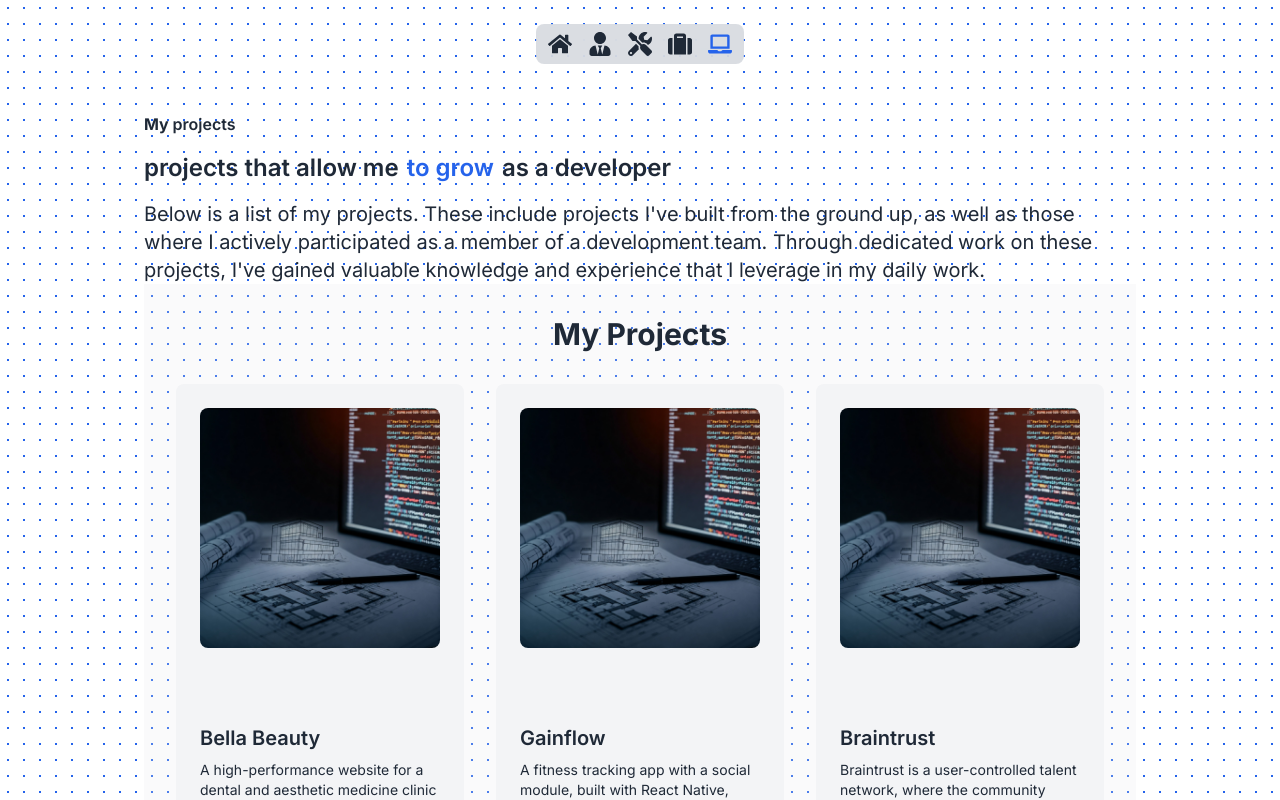
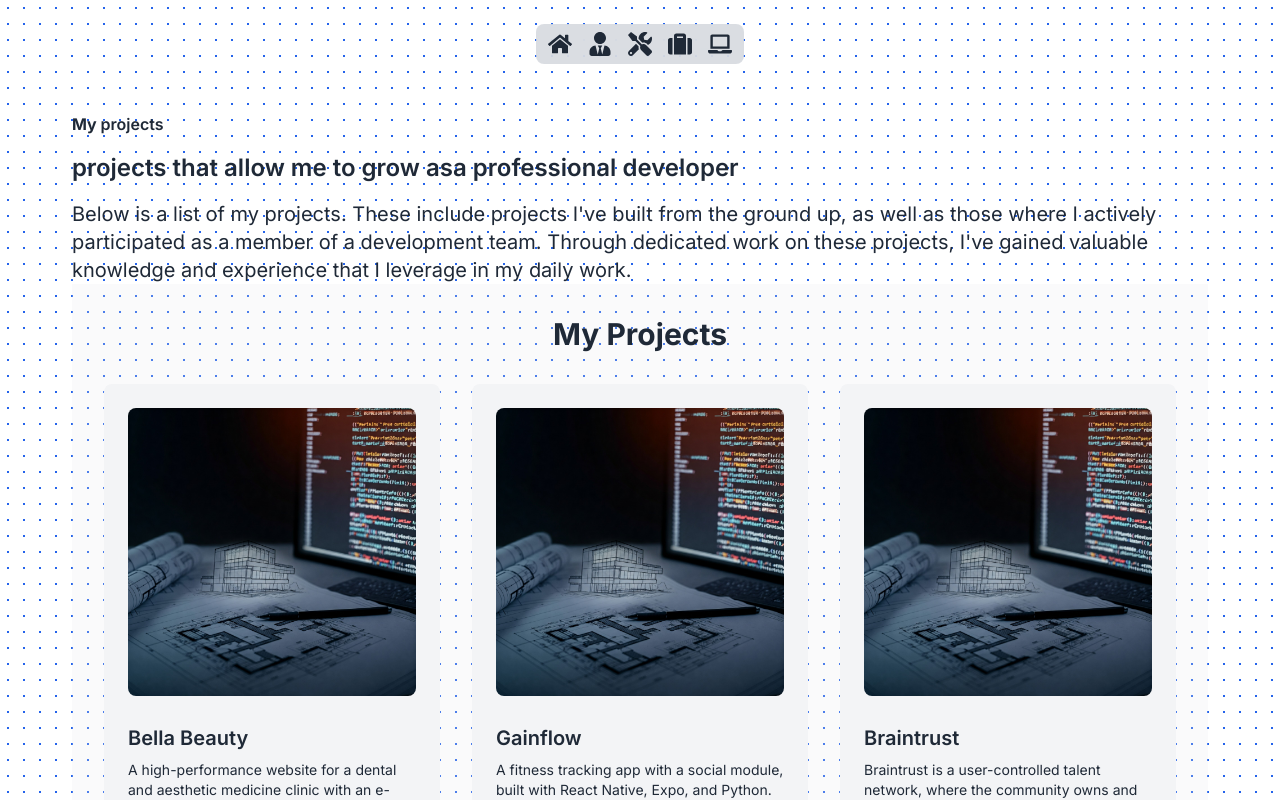
Before and after one commit to JaniecMichal/my-personal-page, a Next.js app: page /projects in a window 1280 px wide. Shown: the top 800 px of the page. Built offline with nearby package versions, Linux system fonts and the light colour scheme.

Commit message:
created PageLayout to avoid similar code

```diff
--- a/app/about/page.tsx
+++ b/app/about/page.tsx
@@ -1,29 +1,15 @@
 import { Description } from "@/design-system/description";
 import { Details } from "@/components/details";
-import { MainHeading, SubHeading } from "@/design-system/headings";
-import { Highlight } from "@/design-system/highlight";
+import { PageLayout } from "@/design-system/page-layout";
 
 export default async function About() {
 	return (
-		<section className="mx-auto px-4 md:px-6 lg:px-24">
-			<MainHeading
-				text={
-					<>
-						Something about <Highlight>me</Highlight>
-					</>
-				}
-			/>
-			<SubHeading text="Frontend Developer with ReactJS and NextJS, " />
-			<SubHeading
-				text={
-					<>
-						ready for big{" "}
-						<Highlight className="text-blue-600" hideLine>
-							challanges
-						</Highlight>
-					</>
-				}
-			/>
+		<PageLayout
+			mainHeaderNotHighlitedPart="Something about"
+			mainHeaderHighlitedPart="me"
+			subHeaderNotHighlitedPart="Frontend Developer with ReactJS and NextJS, ready for big"
+			subHeaderHighlitedPart="challanges"
+		>
 			<Description>
 				👨‍🎓💻🖥I'm an experienced and ambitious frontend developer with over 3.5 years of experience
 				in the industry. I thrive on writing clean, efficient code and have a proven track record of
@@ -44,6 +30,6 @@ export default async function About() {
 			</Description>
 
 			<Details />
-		</section>
+		</PageLayout>
 	);
 }
--- a/app/experience/page.tsx
+++ b/app/experience/page.tsx
@@ -1,29 +1,15 @@
-import { Description } from "@/design-system/description";
 import { Experience } from "@/components/experience";
-import { MainHeading, SubHeading } from "@/design-system/headings";
-import { Highlight } from "@/design-system/highlight";
+import { PageLayout } from "@/design-system/page-layout";
 
 export default async function MyExp() {
 	return (
-		<section className="mx-auto px-4 md:px-6 lg:px-24">
-			<MainHeading
-				text={
-					<>
-						My <Highlight>experience</Highlight>
-					</>
-				}
-			/>
-			<SubHeading
-				text={
-					<>
-						<Highlight className="mx-2 text-blue-600" hideLine>
-							proves
-						</Highlight>
-						my value
-					</>
-				}
-			/>
+		<PageLayout
+			mainHeaderNotHighlitedPart="My"
+			mainHeaderHighlitedPart="experience"
+			subHeaderNotHighlitedPart="prove my"
+			subHeaderHighlitedPart="value"
+		>
 			<Experience />
-		</section>
+		</PageLayout>
 	);
 }
--- a/app/projects/page.tsx
+++ b/app/projects/page.tsx
@@ -1,29 +1,15 @@
 import { Description } from "@/design-system/description";
-import { MainHeading, SubHeading } from "@/design-system/headings";
-import { Highlight } from "@/design-system/highlight";
 import { Projects } from "@/components/projects";
+import { PageLayout } from "@/design-system/page-layout";
 
 export default async function MyProjects() {
 	return (
-		<section className="mx-auto px-4 md:px-6 lg:px-24">
-			<MainHeading
-				text={
-					<>
-						My <Highlight>projects</Highlight>
-					</>
-				}
-			/>
-			<SubHeading
-				text={
-					<>
-						projects that allow me
-						<Highlight className="mx-2 text-blue-600" hideLine>
-							to grow
-						</Highlight>
-						as a developer
-					</>
-				}
-			/>
+		<PageLayout
+			mainHeaderNotHighlitedPart="My"
+			mainHeaderHighlitedPart="projects"
+			subHeaderNotHighlitedPart="projects that allow me to grow as"
+			subHeaderHighlitedPart="a professional developer"
+		>
 			<Description>
 				Below is a list of my projects. These include projects I've built from the ground up, as
 				well as those where I actively participated as a member of a development team. Through
@@ -32,6 +18,6 @@ export default async function MyProjects() {
 			</Description>
 
 			<Projects />
-		</section>
+		</PageLayout>
 	);
 }
--- a/app/skills/page.tsx
+++ b/app/skills/page.tsx
@@ -1,29 +1,16 @@
 import { Description } from "@/design-system/description";
-import { MainHeading, SubHeading } from "@/design-system/headings";
-import { Highlight } from "@/design-system/highlight";
 import { Skills } from "@/components/skills";
 import { SoftSkills } from "@/components/soft-skills";
+import { PageLayout } from "@/design-system/page-layout";
 
 export default async function MySkills() {
 	return (
-		<section className="mx-auto px-4 md:px-6 lg:px-8">
-			<MainHeading
-				text={
-					<>
-						My <Highlight>Skills</Highlight>
-					</>
-				}
-			/>
-			<SubHeading
-				text={
-					<>
-						Skills that make me capable{" "}
-						<Highlight className="text-blue-600" hideLine>
-							of great things
-						</Highlight>
-					</>
-				}
-			/>
+		<PageLayout
+			mainHeaderNotHighlitedPart="My"
+			mainHeaderHighlitedPart="skills"
+			subHeaderNotHighlitedPart="Skills that make me capable"
+			subHeaderHighlitedPart="of great things"
+		>
 			<Description>
 				Here's a list of the skills I've acquired throughout my professional career and through
 				dedicated self-improvement outside of work. I'm committed to continuous learning and
@@ -35,6 +22,6 @@ export default async function MySkills() {
 			<Skills />
 
 			<SoftSkills />
-		</section>
+		</PageLayout>
 	);
 }
--- /dev/null
+++ b/src/design-system/page-layout/index.tsx
@@ -0,0 +1,42 @@
+import { Description } from "@/design-system/description";
+import { MainHeading, SubHeading } from "@/design-system/headings";
+import { Highlight } from "@/design-system/highlight";
+
+type PageLayoutProps = {
+	mainHeaderNotHighlitedPart: string;
+	mainHeaderHighlitedPart: string;
+	subHeaderNotHighlitedPart: string;
+	subHeaderHighlitedPart: string;
+	children: React.ReactNode;
+};
+
+export const PageLayout = ({
+	mainHeaderNotHighlitedPart,
+	mainHeaderHighlitedPart,
+	subHeaderNotHighlitedPart,
+	subHeaderHighlitedPart,
+	children,
+}: PageLayoutProps) => {
+	return (
+		<section className="mx-auto px-4 md:px-6 lg:px-24">
+			<MainHeading
+				text={
+					<>
+						{mainHeaderNotHighlitedPart} <Highlight>{mainHeaderHighlitedPart}</Highlight>
+					</>
+				}
+			/>
+			<SubHeading
+				text={
+					<>
+						{subHeaderNotHighlitedPart}
+						<Highlight className="mx-2 text-blue-600" hideLine>
+							{subHeaderHighlitedPart}
+						</Highlight>
+					</>
+				}
+			/>
+			{children}
+		</section>
+	);
+};
```
